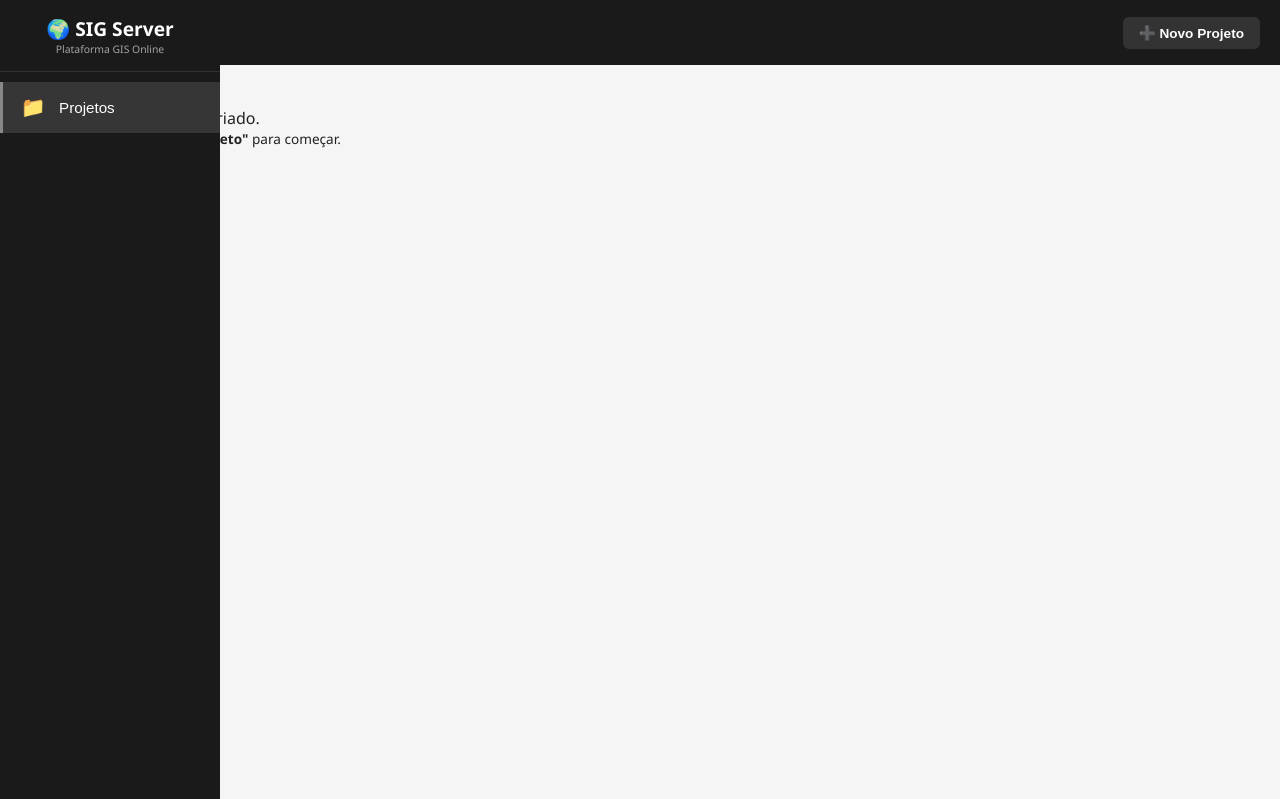
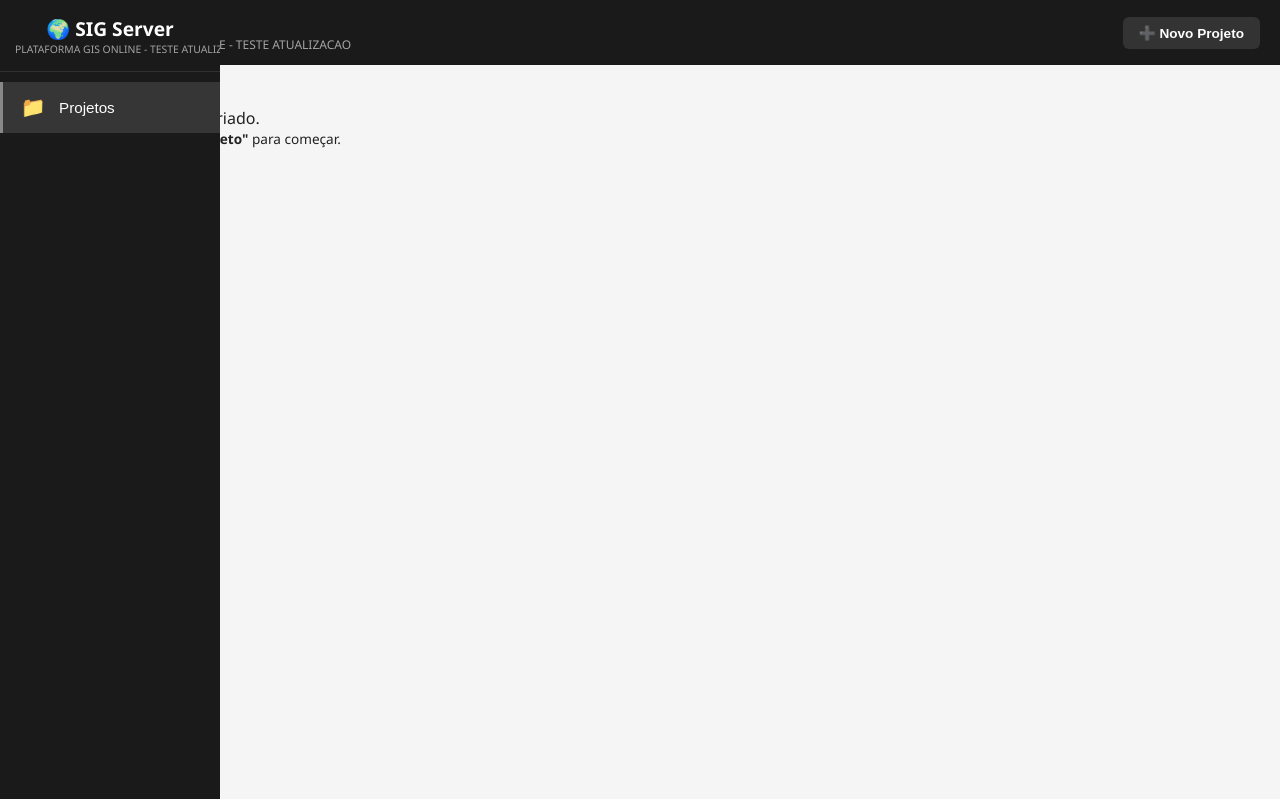
Before and after one commit to 87borges/sig-server, a Flask app: page / in a window 1280 px wide. Shown: the top 799 px of the page. Run offline with Flask 3, Linux system fonts and the light colour scheme; some libraries are stand-ins or nearby versions.

Commit message:
TESTE - mudar titulo para verificar se atualiza

```diff
--- a/backend/templates/index.html
+++ b/backend/templates/index.html
@@ -3,7 +3,7 @@
 <head>
     <meta charset="UTF-8">
     <meta name="viewport" content="width=device-width, initial-scale=1.0">
-    <title>SIG Server — Plataforma GIS Online</title>
+    <title>SIG Server — PLATAFORMA GIS ONLINE - TESTE ATUALIZACAO</title>
     <link rel="stylesheet" href="https://unpkg.com/leaflet@1.9.4/dist/leaflet.css" />
     <script src="https://unpkg.com/leaflet@1.9.4/dist/leaflet.js"></script>
     <script src="https://unpkg.com/@mapbox/togeojson/togeojson.js"></script>
@@ -85,7 +85,7 @@
     <div class="sidebar">
         <div class="sidebar-logo">
             <h1>🌍 SIG Server</h1>
-            <p>Plataforma GIS Online</p>
+            <p>PLATAFORMA GIS ONLINE - TESTE ATUALIZACAO</p>
         </div>
         <nav class="sidebar-nav">
             <button class="nav-btn active" onclick="verProjetos(this)">
@@ -99,7 +99,7 @@
         <div class="header">
             <div>
                 <h2 id="page-title">SIG Server</h2>
-                <div class="subtitle" id="page-subtitle">Plataforma GIS Online</div>
+                <div class="subtitle" id="page-subtitle">PLATAFORMA GIS ONLINE - TESTE ATUALIZACAO</div>
             </div>
             <div style="display:flex;gap:8px;align-items:center">
                 <button class="btn btn-novo" id="btn-novo" onclick="novoProjeto()">➕ Novo Projeto</button>
@@ -2125,7 +2125,7 @@
             document.getElementById('btn-voltar').style.display = 'none';
             document.getElementById('btn-excluir').style.display = 'none';
             document.getElementById('projeto-nome').style.display = 'none';
-            document.getElementById('page-subtitle').textContent = 'Plataforma GIS Online';
+            document.getElementById('page-subtitle').textContent = 'PLATAFORMA GIS ONLINE - TESTE ATUALIZACAO';
             if (btn) { document.querySelectorAll('.nav-btn').forEach(b => b.classList.remove('active')); btn.classList.add('active'); }
             renderProjetos();
         }
```
